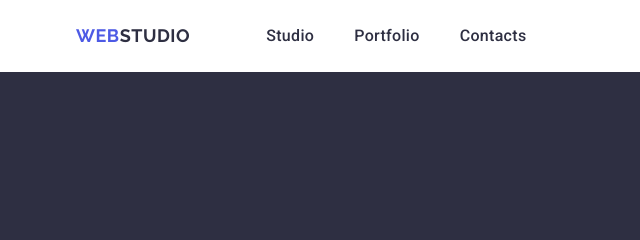
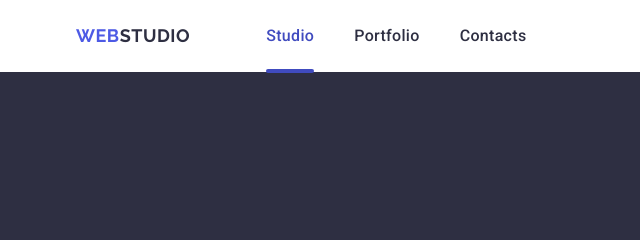
Before and after one commit to Mraokan/goit-markup-hw-04, a plain HTML site: page index.html in a window 1280 px wide. Shown: the top 240 px of the page, 0-640 px from the left. Drawn offline with nearby package versions, Linux system fonts and the light colour scheme.

Commit message:
Added styling for header

```diff
--- a/css/styles.css
+++ b/css/styles.css
@@ -133,6 +133,9 @@ header .container,
 
 .header {
   border-bottom: 1px solid #e7e9fc;
+  box-shadow: 0px 2px 1px rgba(46, 47, 66, 0.08),
+    0px 1px 1px rgba(46, 47, 66, 0.16),
+    0px 1px 6px rgba(46, 47, 66, 0.08);
 }
 
 header .container {
@@ -161,11 +164,29 @@ header .container {
   padding: 24px 0;
   color: #2e2f42;
   font-weight: 500;
+  transition: color 250ms cubic-bezier(0.4, 0, 0.2, 1);
 }
 
 .nav-link:hover,
 .nav-link:focus {
   color: #404bbf;
+}
+
+.nav-link-active {
+  position: relative;
+  color: #404bbf;
+}
+
+.nav-link-active::after {
+  position: absolute;
+  bottom: -1px;
+  left: 0;
+  display: inline-block;
+  content: "";
+  width: 100%;
+  height: 4px;
+  background-color: #404bbf;
+  border-radius: 2px  ;
 }
 
 .header-contacts {
--- a/index.html
+++ b/index.html
@@ -24,7 +24,7 @@
             >Web<span class="main-logo-dark">Studio</span></a
           >
           <ul class="nav-list">
-            <li><a class="nav-link" href="./index.html">Studio</a></li>
+            <li><a class="nav-link nav-link-active" href="./index.html">Studio</a></li>
             <li><a class="nav-link" href="">Portfolio</a></li>
             <li><a class="nav-link" href="">Contacts</a></li>
           </ul>
```
